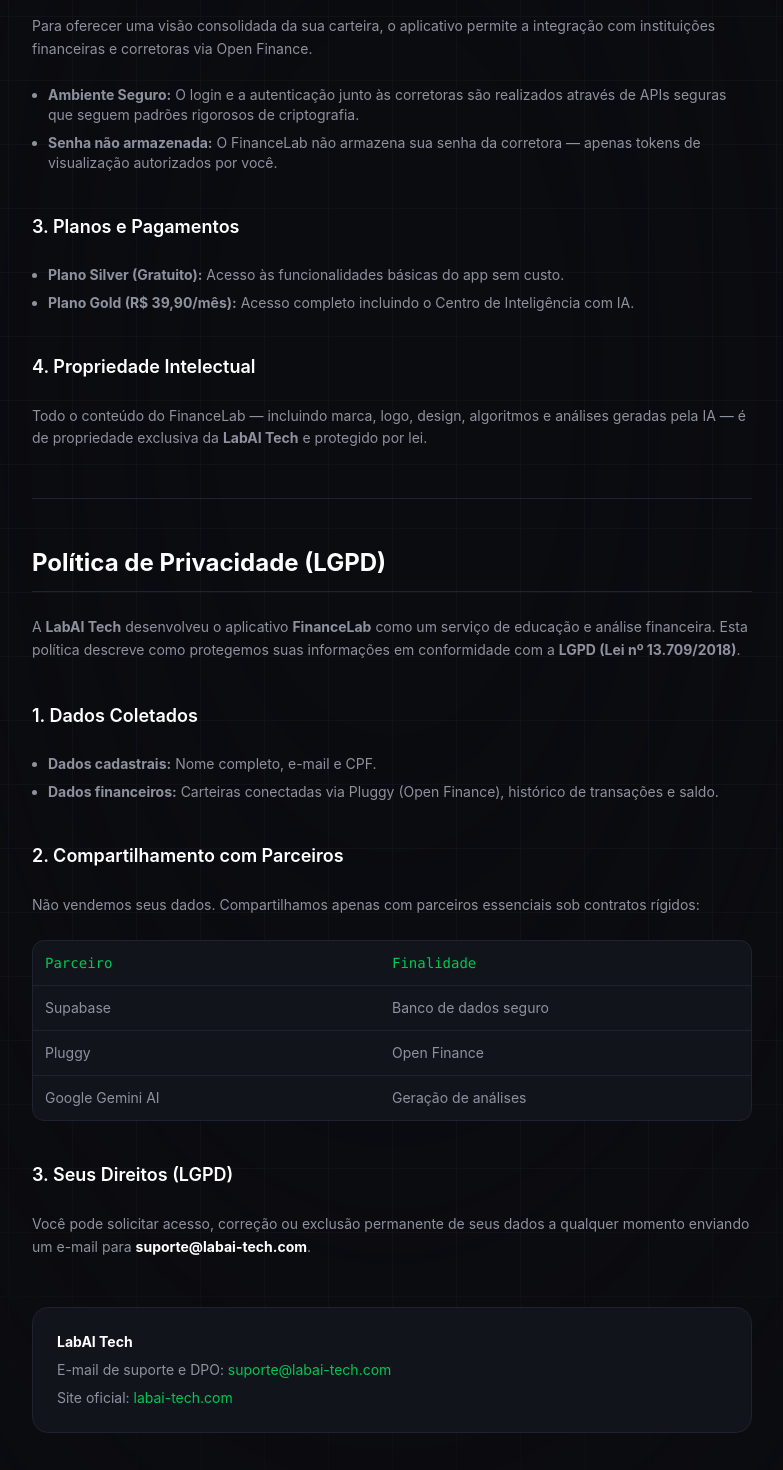
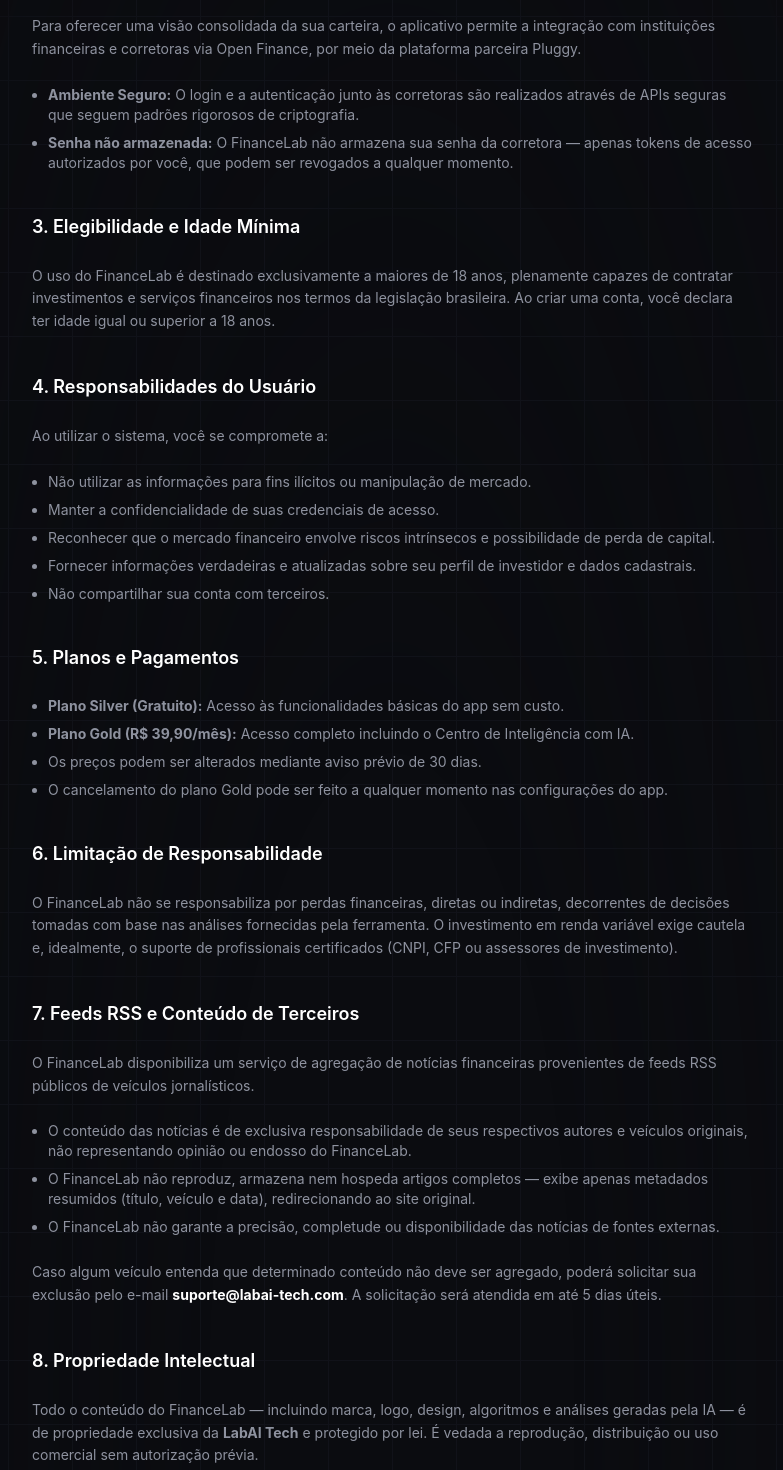
Before and after one commit to FinanceLabBrasilAI/financelab, a Next.js app: page /financelab/legal/termos in a window 1280 px wide. Shown: the part 880-2350 px from the top of the page, without its empty margins (248-1031 px from the left). Built offline with nearby package versions, Linux system fonts and the light colour scheme.

Commit message:
Update page.tsx

```diff
--- a/src/app/legal/termos/page.tsx
+++ b/src/app/legal/termos/page.tsx
@@ -33,7 +33,7 @@
 
                 {/* Badge de Atualização */}
                 <div className="inline-block bg-[#12141C] border border-[#00C853]/40 text-[#00C853] font-mono text-xs px-4 py-2 rounded-full">
-                    Última atualização: junho de 2026
+                    Última atualização: agosto de 2026
                 </div>
 
                 {/* Bloco de Termos de Uso */}
@@ -62,22 +62,64 @@
 
                     <h3 className="text-lg font-semibold text-white pt-4">2. Conexão com Corretoras e Segurança</h3>
                     <p className="text-[#8E929F] text-sm leading-relaxed">
-                        Para oferecer uma visão consolidada da sua carteira, o aplicativo permite a integração com instituições financeiras e corretoras via Open Finance.
+                        Para oferecer uma visão consolidada da sua carteira, o aplicativo permite a integração com instituições financeiras e corretoras via Open Finance, por meio da plataforma parceira Pluggy.
                     </p>
                     <ul className="space-y-2 text-sm text-[#8E929F] pl-4">
                         <li className="list-disc"><strong>Ambiente Seguro:</strong> O login e a autenticação junto às corretoras são realizados através de APIs seguras que seguem padrões rigorosos de criptografia.</li>
-                        <li className="list-disc"><strong>Senha não armazenada:</strong> O FinanceLab não armazena sua senha da corretora — apenas tokens de visualização autorizados por você.</li>
+                        <li className="list-disc"><strong>Senha não armazenada:</strong> O FinanceLab não armazena sua senha da corretora — apenas tokens de acesso autorizados por você, que podem ser revogados a qualquer momento.</li>
                     </ul>
 
-                    <h3 className="text-lg font-semibold text-white pt-4">3. Planos e Pagamentos</h3>
+                    <h3 className="text-lg font-semibold text-white pt-4">3. Elegibilidade e Idade Mínima</h3>
+                    <p className="text-[#8E929F] text-sm leading-relaxed">
+                        O uso do FinanceLab é destinado exclusivamente a maiores de 18 anos, plenamente capazes de contratar investimentos e serviços financeiros nos termos da legislação brasileira. Ao criar uma conta, você declara ter idade igual ou superior a 18 anos.
+                    </p>
+
+                    <h3 className="text-lg font-semibold text-white pt-4">4. Responsabilidades do Usuário</h3>
+                    <p className="text-[#8E929F] text-sm leading-relaxed">
+                        Ao utilizar o sistema, você se compromete a:
+                    </p>
+                    <ul className="space-y-2 text-sm text-[#8E929F] pl-4">
+                        <li className="list-disc">Não utilizar as informações para fins ilícitos ou manipulação de mercado.</li>
+                        <li className="list-disc">Manter a confidencialidade de suas credenciais de acesso.</li>
+                        <li className="list-disc">Reconhecer que o mercado financeiro envolve riscos intrínsecos e possibilidade de perda de capital.</li>
+                        <li className="list-disc">Fornecer informações verdadeiras e atualizadas sobre seu perfil de investidor e dados cadastrais.</li>
+                        <li className="list-disc">Não compartilhar sua conta com terceiros.</li>
+                    </ul>
+
+                    <h3 className="text-lg font-semibold text-white pt-4">5. Planos e Pagamentos</h3>
                     <ul className="space-y-2 text-sm text-[#8E929F] pl-4">
                         <li className="list-disc"><strong>Plano Silver (Gratuito):</strong> Acesso às funcionalidades básicas do app sem custo.</li>
                         <li className="list-disc"><strong>Plano Gold (R$ 39,90/mês):</strong> Acesso completo incluindo o Centro de Inteligência com IA.</li>
+                        <li className="list-disc">Os preços podem ser alterados mediante aviso prévio de 30 dias.</li>
+                        <li className="list-disc">O cancelamento do plano Gold pode ser feito a qualquer momento nas configurações do app.</li>
                     </ul>
 
-                    <h3 className="text-lg font-semibold text-white pt-4">4. Propriedade Intelectual</h3>
+                    <h3 className="text-lg font-semibold text-white pt-4">6. Limitação de Responsabilidade</h3>
                     <p className="text-[#8E929F] text-sm leading-relaxed">
-                        Todo o conteúdo do FinanceLab — incluindo marca, logo, design, algoritmos e análises geradas pela IA — é de propriedade exclusiva da <strong>LabAI Tech</strong> e protegido por lei.
+                        O FinanceLab não se responsabiliza por perdas financeiras, diretas ou indiretas, decorrentes de decisões tomadas com base nas análises fornecidas pela ferramenta. O investimento em renda variável exige cautela e, idealmente, o suporte de profissionais certificados (CNPI, CFP ou assessores de investimento).
+                    </p>
+
+                    <h3 className="text-lg font-semibold text-white pt-4">7. Feeds RSS e Conteúdo de Terceiros</h3>
+                    <p className="text-[#8E929F] text-sm leading-relaxed">
+                        O FinanceLab disponibiliza um serviço de agregação de notícias financeiras provenientes de feeds RSS públicos de veículos jornalísticos.
+                    </p>
+                    <ul className="space-y-2 text-sm text-[#8E929F] pl-4">
+                        <li className="list-disc">O conteúdo das notícias é de exclusiva responsabilidade de seus respectivos autores e veículos originais, não representando opinião ou endosso do FinanceLab.</li>
+                        <li className="list-disc">O FinanceLab não reproduz, armazena nem hospeda artigos completos — exibe apenas metadados resumidos (título, veículo e data), redirecionando ao site original.</li>
+                        <li className="list-disc">O FinanceLab não garante a precisão, completude ou disponibilidade das notícias de fontes externas.</li>
+                    </ul>
+                    <p className="text-[#8E929F] text-sm leading-relaxed">
+                        Caso algum veículo entenda que determinado conteúdo não deve ser agregado, poderá solicitar sua exclusão pelo e-mail <strong className="text-white">suporte@labai-tech.com</strong>. A solicitação será atendida em até 5 dias úteis.
+                    </p>
+
+                    <h3 className="text-lg font-semibold text-white pt-4">8. Propriedade Intelectual</h3>
+                    <p className="text-[#8E929F] text-sm leading-relaxed">
+                        Todo o conteúdo do FinanceLab — incluindo marca, logo, design, algoritmos e análises geradas pela IA — é de propriedade exclusiva da <strong>LabAI Tech</strong> e protegido por lei. É vedada a reprodução, distribuição ou uso comercial sem autorização prévia.
+                    </p>
+
+                    <h3 className="text-lg font-semibold text-white pt-4">9. Atualizações dos Termos</h3>
+                    <p className="text-[#8E929F] text-sm leading-relaxed">
+                        Reservamo-nos o direito de alterar estes termos a qualquer momento para refletir mudanças na legislação ou em nossas funcionalidades. O uso continuado do app após tais mudanças constitui aceitação dos novos termos.
                     </p>
                 </section>
 
@@ -96,11 +138,21 @@
 
                     <h3 className="text-lg font-semibold text-white pt-4">1. Dados Coletados</h3>
                     <ul className="space-y-2 text-sm text-[#8E929F] pl-4">
-                        <li className="list-disc"><strong>Dados cadastrais:</strong> Nome completo, e-mail e CPF.</li>
+                        <li className="list-disc"><strong>Dados cadastrais:</strong> Nome completo, e-mail, CPF, data de nascimento e telefone/celular.</li>
+                        <li className="list-disc"><strong>Dados de endereço:</strong> País, estado, cidade, rua, número, complemento e CEP.</li>
+                        <li className="list-disc"><strong>Dados de perfil de investidor:</strong> Objetivos financeiros, horizonte de investimento e tolerância a risco.</li>
                         <li className="list-disc"><strong>Dados financeiros:</strong> Carteiras conectadas via Pluggy (Open Finance), histórico de transações e saldo.</li>
                     </ul>
 
-                    <h3 className="text-lg font-semibold text-white pt-4">2. Compartilhamento com Parceiros</h3>
+                    <h3 className="text-lg font-semibold text-white pt-4">2. Uso da Inteligência Artificial e Dados</h3>
+                    <p className="text-[#8E929F] text-sm leading-relaxed">
+                        Nossa Inteligência Artificial processa seus dados de forma automatizada para compilar informações de mercado, analisar sua carteira frente à sua estratégia declarada, e gerar relatórios educativos que apoiam — sem substituir — sua tomada de decisão.
+                    </p>
+                    <div className="p-4 rounded-xl bg-[#12141C] border border-[#1F222F] text-[#8E929F] text-sm font-light">
+                        Nota: Seus dados individuais nunca são utilizados para treinar modelos de IA públicos de terceiros. O processamento é realizado por meio da API do Google Gemini, em chamadas isoladas por requisição.
+                    </div>
+
+                    <h3 className="text-lg font-semibold text-white pt-4">3. Compartilhamento com Parceiros</h3>
                     <p className="text-[#8E929F] text-sm leading-relaxed">
                         Não vendemos seus dados. Compartilhamos apenas com parceiros essenciais sob contratos rígidos:
                     </p>
@@ -122,10 +174,29 @@
                             <span>Geração de análises</span>
                         </div>
                     </div>
+                    <p className="text-[#8E929F] text-sm leading-relaxed">
+                        Também podemos compartilhar dados para cumprimento de obrigações legais ou ordens judiciais emitidas por órgãos reguladores competentes, como a CVM ou o Banco Central do Brasil.
+                    </p>
 
-                    <h3 className="text-lg font-semibold text-white pt-4">3. Seus Direitos (LGPD)</h3>
+                    <h3 className="text-lg font-semibold text-white pt-4">4. Seus Direitos (LGPD)</h3>
+                    <ul className="space-y-2 text-sm text-[#8E929F] pl-4">
+                        <li className="list-disc">Acessar, corrigir ou atualizar seus dados cadastrais.</li>
+                        <li className="list-disc">Revogar o acesso de qualquer corretora conectada, diretamente nas configurações do app.</li>
+                        <li className="list-disc">Solicitar a exclusão definitiva de sua conta e de todos os dados associados.</li>
+                        <li className="list-disc">Solicitar informações sobre com quem seus dados foram compartilhados.</li>
+                    </ul>
                     <p className="text-[#8E929F] text-sm leading-relaxed">
-                        Você pode solicitar acesso, correção ou exclusão permanente de seus dados a qualquer momento enviando um e-mail para <strong className="text-white">suporte@labai-tech.com</strong>.
+                        Você pode exercer qualquer um desses direitos a qualquer momento enviando um e-mail para <strong className="text-white">suporte@labai-tech.com</strong>, nosso canal oficial de atendimento e de contato com o Encarregado de Proteção de Dados (DPO).
+                    </p>
+
+                    <h3 className="text-lg font-semibold text-white pt-4">5. Retenção de Dados</h3>
+                    <p className="text-[#8E929F] text-sm leading-relaxed">
+                        Mantemos seus dados apenas pelo tempo necessário para cumprir as finalidades descritas nesta política ou obrigações legais e regulatórias aplicáveis ao setor financeiro. Em caso de exclusão de conta, os dados são anonimizados ou deletados permanentemente em até 3 dias úteis, ressalvadas informações que devamos manter por período superior em razão de exigência legal.
+                    </p>
+
+                    <h3 className="text-lg font-semibold text-white pt-4">6. Menores de Idade</h3>
+                    <p className="text-[#8E929F] text-sm leading-relaxed">
+                        O FinanceLab não é destinado a menores de 18 anos e não coleta intencionalmente dados pessoais de menores. Caso um responsável legal identifique que um menor forneceu dados em nossa plataforma, pedimos contato imediato pelo e-mail <strong className="text-white">suporte@labai-tech.com</strong> para exclusão dos dados.
                     </p>
                 </section>
 
```
